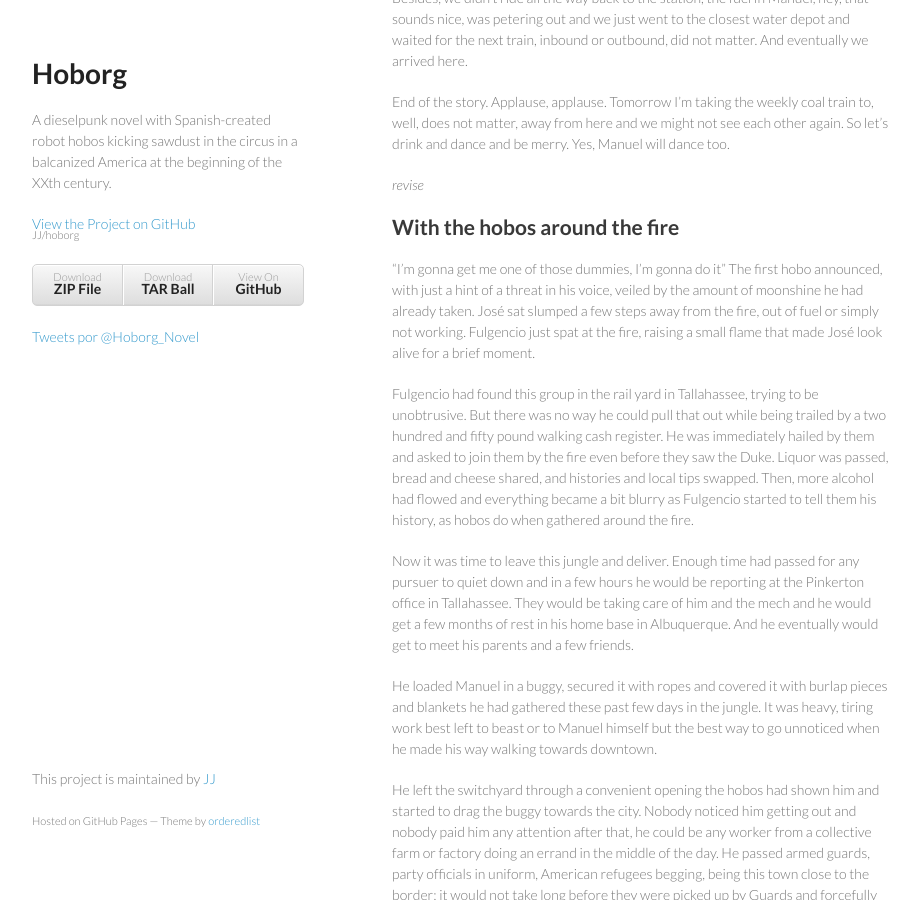
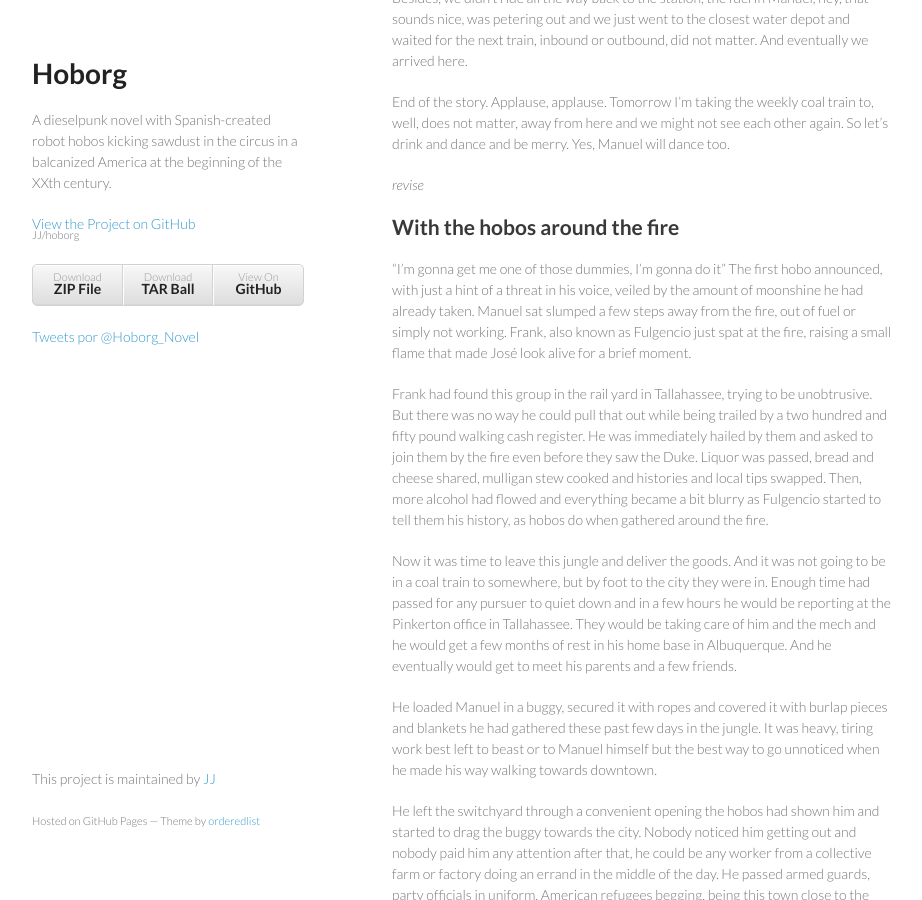
Before and after one commit to JJ/hoborg, a Jekyll site: the page built from text/text.md, in a window 1280 px wide and 900 px high, scrolled down 51994 px. Shown: the whole window, without its empty margins (178-1100 px from the left). Built offline with Jekyll 4.4.1, drawn with Linux system fonts in a browser that asks for light colours; comment, search, counter and statistics services are not loaded; some of the changed text lies outside the part shown.

Commit message:
Sync text/text.md from master to gh-pages

```diff
--- a/text/text.md
+++ b/text/text.md
@@ -2928,21 +2928,26 @@
 
 "I'm gonna get me one of those dummies, I'm gonna do it" The first
 hobo announced, with just a hint of a threat in his voice, veiled by
-the amount of moonshine he had already taken. José sat slumped a few
-steps away from the fire, out of fuel or simply not working. Fulgencio
+the amount of moonshine he had already taken. Manuel sat slumped a few
+steps away from the fire, out of fuel or simply not working. Frank,
+also known as Fulgencio
 just spat at the fire, raising a small flame that made José look alive
 for a brief moment.
 
-Fulgencio had found this group in the rail yard in Tallahassee, trying to be unobtrusive. But there was no
+Frank had found this group in the rail yard in Tallahassee, trying to be unobtrusive. But there was no
 way he could pull that out while
 being trailed by a two hundred and fifty pound walking cash register.
 He was immediately hailed by them and asked to join them by the
-fire even before they saw the Duke. Liquor was passed, bread and cheese shared, and histories
+fire even before they saw the Duke. Liquor was passed, bread and
+cheese shared, mulligan stew cooked and histories
 and local tips swapped. Then, more alcohol had flowed and everything
 became a bit blurry as Fulgencio started to tell them his history, as
 hobos do when gathered around the fire.
 
-Now it was time to leave this jungle and deliver. Enough time had passed for any
+Now it was time to leave this jungle and deliver the goods. And it was
+not going to be in a coal train to somewhere, but by foot to the city
+they were in.
+Enough time had passed for any
 pursuer to quiet down and in a few hours he would be reporting at the
 Pinkerton office in Tallahassee. They would be taking care of him and
 the mech and he would get a few months of rest in his home base in
@@ -3048,32 +3053,37 @@
 
 "What now?" Said Frank.
 
-"In a couple of days you're taking the airship to Albuquerque, take
-one week, or two, and report to the office there."
-
-"I knew that, man. I meant what happens to Manuel."
+"In a couple of days you're travelling  to Albuquerque via airship and
+a few stops in the middle. Don't worry, it's going to be safe and, for
+the time being, nobody seems to have missed a mechanical man
+anywhere, although the circus may have reported your other identity
+missing for work. No big deal, anyways. When you've arrived there,  take
+one week, or two, and then report to the office."
+
+"I knew that, man. I meant what is going to happen to Manuel."
 
 Gary smiled broadly.
 
 "I don't think you should be concerned with that. You mission is over,
-and we are all very grateful for it. But I can tell you that he's been
+and we are all very grateful for it, your country is too, and you'll
+be duly rewarded. But I can tell you that he's going to be
 taken to one such Doctor Tesla for examinations. And then, who knows."
 
-"This Doc. Will he break it up? It's working perfectly, you know."
+"This Doc. Will that doc break it up? It's working perfectly, you know."
 Frank Said.
 
 "Of course it is, my good boy, of course it is. What it's not is your
-concern right now. Take a rest now, write your reports when you're
-done, and then go back home." Said Gary, giving him the back and
+concern right now or any time in the future. Take a rest now, write your reports when you're
+done with that, and then go back home." Said Gary, giving him the back and
 returning to the office. He motioned the man who had come with
 him. "Clark, show him around and keep him comfortable, cuddle him if
 he asks to. He's a hero of the democracy and the American dream, you
 know."
 
-"And who isn't?" Answered Clark. "C'mon, boy, it's over now, let's
+"And who isn't?" Clark said. "C'mon, boy, it's over now, let's
 go."
 
-"Yes, over and out. All over and all out." Answered Frank, and he
+"Yes, over and out. All over and all out." Answered Frank. He
 accompanied Clark without saying another word.
 
 *revise*
```
